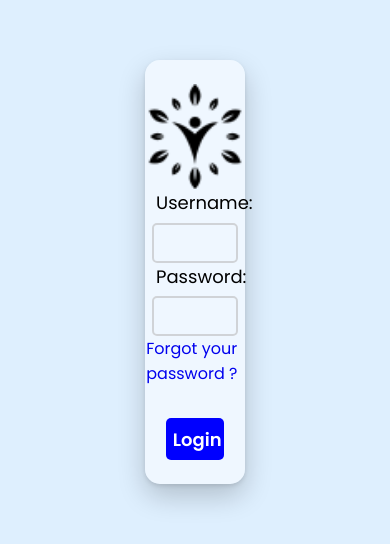
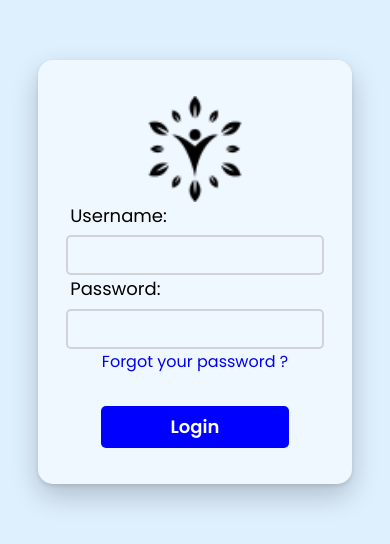
Before and after one commit to YassineKADER/URL_shortener, a React (Vite) app in the folder client/url_shortner/: page / in a window 390 px wide. Shown: the part 150-694 px from the top of the page. Built offline with nearby package versions, Linux system fonts and the light colour scheme.

Commit message:
add some media queries

```diff
--- a/client/url_shortner/package.json
+++ b/client/url_shortner/package.json
@@ -6,7 +6,8 @@
   "scripts": {
     "dev": "vite",
     "build": "vite build",
-    "preview": "vite preview"
+    "preview": "vite preview",
+    "host": "vite --host"
   },
   "dependencies": {
     "react": "^18.2.0",
--- a/client/url_shortner/src/components/css/LoginForm.css
+++ b/client/url_shortner/src/components/css/LoginForm.css
@@ -89,3 +89,15 @@ form{
     border: solid 1px transparent;
     box-shadow: rgba(0, 0, 0, 0.2) 0px 12px 28px 0px, rgba(0, 0, 0, 0.1) 0px 2px 4px 0px, rgba(255, 255, 255, 0.05) 0px 0px 0px 1px inset;
 }
+
+@media screen and (max-width:1100px){
+    form{
+        width: 60%;
+    }
+}
+
+@media screen and (max-width:500px){
+    form{
+        width: 80%;
+    }
+}
```
